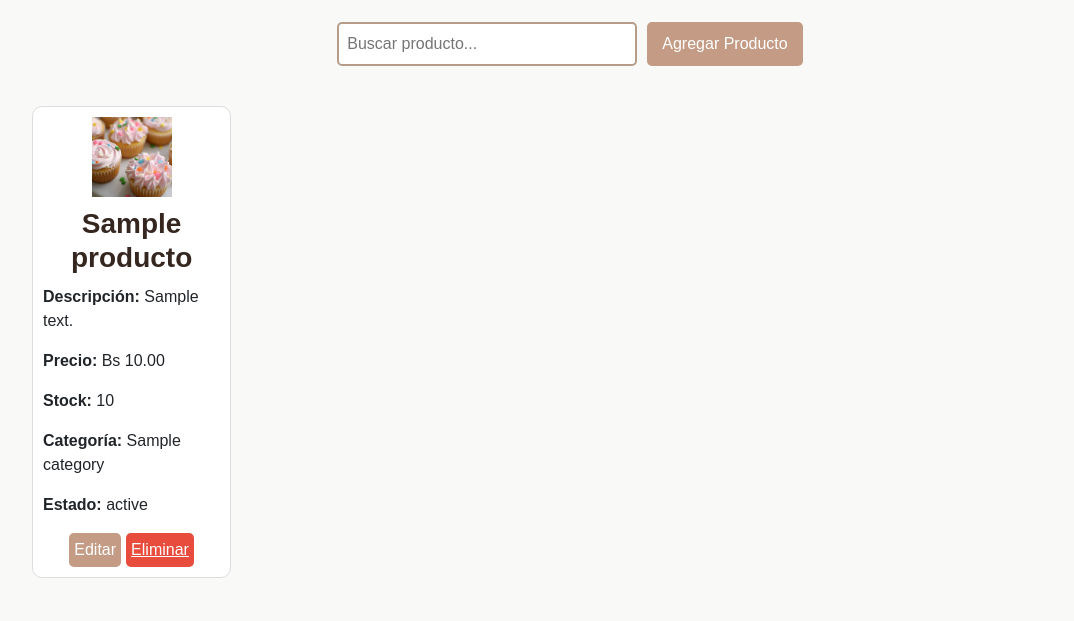
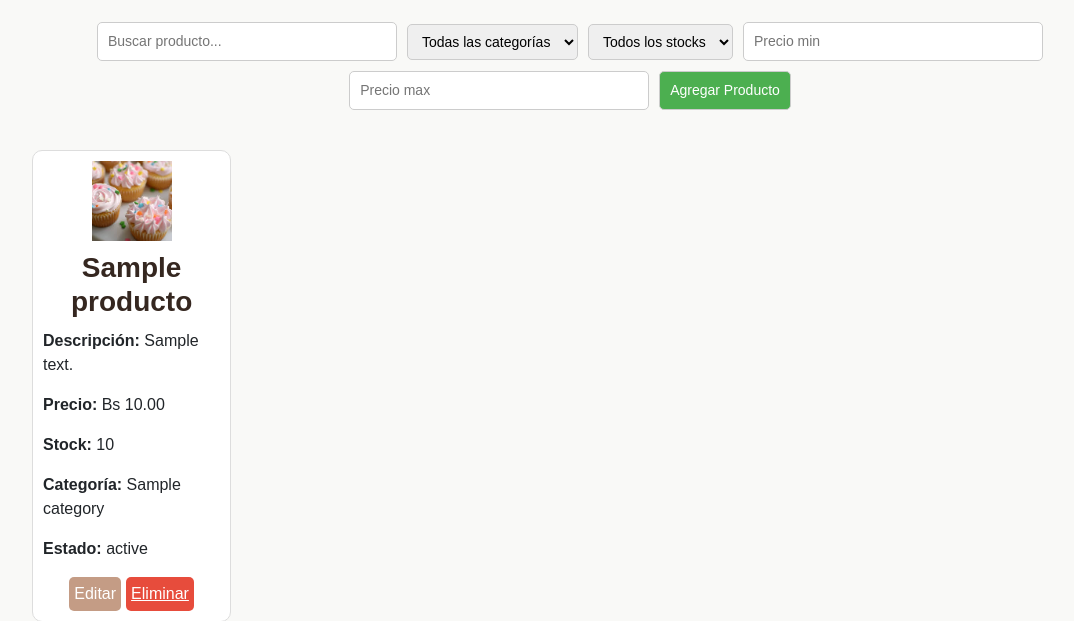
Before and after one commit to ChristopherQuiroz/proyecto_final, a Python web app: template templates/admin/productos.html in a window 1280 px wide. Shown: the part 60-681 px from the top of the page, without its empty margins (70-1144 px from the left). Run offline with Jinja, Linux system fonts and the light colour scheme; the template is opened without the code that fills it: most values are stand-ins (such as "Sample title", 1, 10 or a date in 2020).

Commit message:
mejorando filtros y busqueda

```diff
--- a/static/css/admin/productos.css
+++ b/static/css/admin/productos.css
@@ -94,3 +94,30 @@
 .btn-borrar:hover {
     background: #C0392B;
 }
+.buscador-agregar {
+    display: flex;
+    flex-wrap: wrap;
+    gap: 10px;
+    margin-bottom: 20px;
+    align-items: center;
+}
+
+.buscador-agregar input,
+.buscador-agregar select,
+.buscador-agregar button {
+    padding: 8px 10px;
+    border-radius: 5px;
+    border: 1px solid #ccc;
+    font-size: 14px;
+}
+
+.buscador-agregar button {
+    background-color: #4CAF50;
+    color: white;
+    cursor: pointer;
+    transition: 0.2s;
+}
+
+.buscador-agregar button:hover {
+    background-color: #45a049;
+}
--- a/templates/admin/productos.html
+++ b/templates/admin/productos.html
@@ -6,8 +6,30 @@
 
 <div class="buscador-agregar">
     <input type="text" id="buscar-producto" placeholder="Buscar producto...">
+
+    <!-- FILTRO POR CATEGORÍA -->
+    <select id="filtro-categoria">
+        <option value="">Todas las categorías</option>
+        {% for cat in categorias %}
+        <option value="{{ cat.name }}">{{ cat.name }}</option>
+        {% endfor %}
+    </select>
+
+    <!-- FILTRO POR STOCK -->
+    <select id="filtro-stock">
+        <option value="">Todos los stocks</option>
+        <option value="bajo">Bajo (&lt;5)</option>
+        <option value="medio">Medio (5-20)</option>
+        <option value="alto">Alto (&gt;20)</option>
+    </select>
+
+    <!-- FILTRO POR PRECIO -->
+    <input type="number" id="filtro-min-price" placeholder="Precio min" step="0.01" min="0">
+    <input type="number" id="filtro-max-price" placeholder="Precio max" step="0.01" min="0">
+
     <button id="btn-agregar-producto" onclick="mostrarModalAgregar()">Agregar Producto</button>
 </div>
+
 
 <!-- Mensajes Flash -->
 {% with messages = get_flashed_messages(with_categories=true) %}
@@ -169,6 +191,49 @@ document.getElementById('buscar-producto').addEventListener('input', function(e)
         card.style.display = (nombre.includes(term) || desc.includes(term)) ? 'flex' : 'none';
     });
 });
+function aplicarFiltros() {
+    const term = document.getElementById('buscar-producto').value.toLowerCase();
+    const categoria = document.getElementById('filtro-categoria').value;
+    const stock = document.getElementById('filtro-stock').value;
+    const minPrice = parseFloat(document.getElementById('filtro-min-price').value) || 0;
+    const maxPrice = parseFloat(document.getElementById('filtro-max-price').value) || Infinity;
+
+    document.querySelectorAll('.card-producto').forEach(card => {
+        const nombre = card.querySelector('h3').textContent.toLowerCase();
+        const desc = card.querySelector('.producto-info p').textContent.toLowerCase();
+        const cardCategoria = card.dataset.category;
+        const cardStock = parseInt(card.dataset.quantity);
+        const cardPrice = parseFloat(card.dataset.price);
+
+        let mostrar = true;
+
+        // Búsqueda por nombre o descripción
+        if(term && !(nombre.includes(term) || desc.includes(term))) mostrar = false;
+
+        // Filtrar por categoría
+        if(categoria && cardCategoria !== categoria) mostrar = false;
+
+        // Filtrar por stock
+        if(stock) {
+            if(stock === 'bajo' && cardStock >= 5) mostrar = false;
+            if(stock === 'medio' && (cardStock < 5 || cardStock > 20)) mostrar = false;
+            if(stock === 'alto' && cardStock <= 20) mostrar = false;
+        }
+
+        // Filtrar por precio
+        if(cardPrice < minPrice || cardPrice > maxPrice) mostrar = false;
+
+        card.style.display = mostrar ? 'flex' : 'none';
+    });
+}
+
+// Eventos para filtros
+document.getElementById('buscar-producto').addEventListener('input', aplicarFiltros);
+document.getElementById('filtro-categoria').addEventListener('change', aplicarFiltros);
+document.getElementById('filtro-stock').addEventListener('change', aplicarFiltros);
+document.getElementById('filtro-min-price').addEventListener('input', aplicarFiltros);
+document.getElementById('filtro-max-price').addEventListener('input', aplicarFiltros);
+
 
 // Cerrar modal al hacer clic fuera
 window.onclick = function(event) {
```
Also changed, not shown: routes/admin.py (+11 -1 lines), templates/admin/categorias.html (+41 -2 lines).
